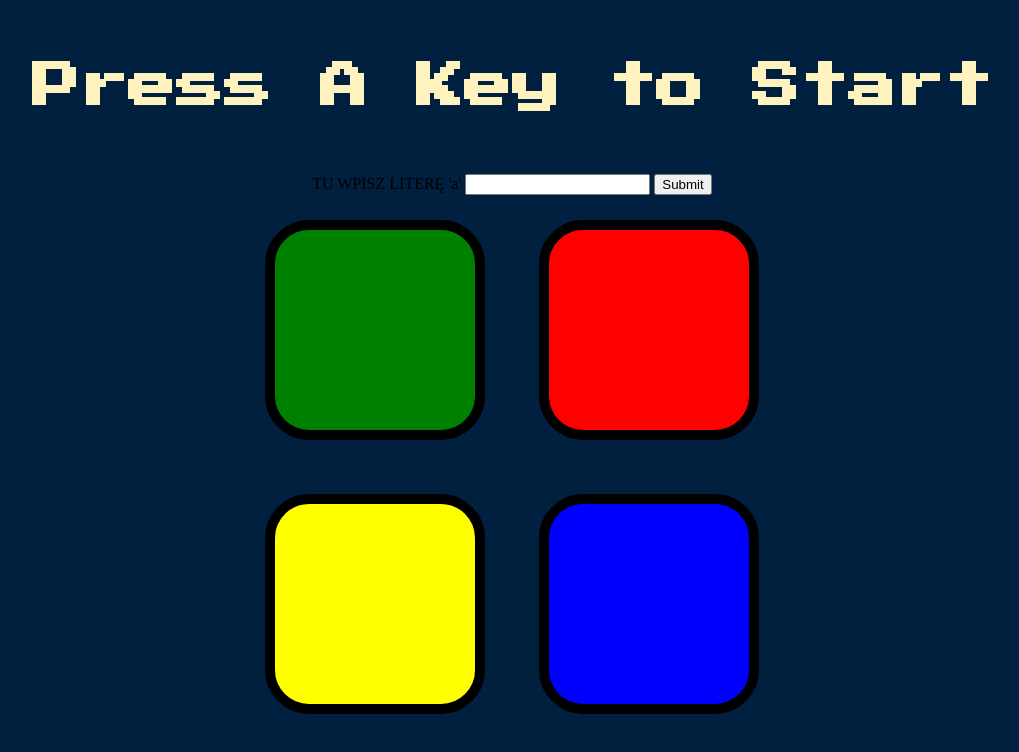
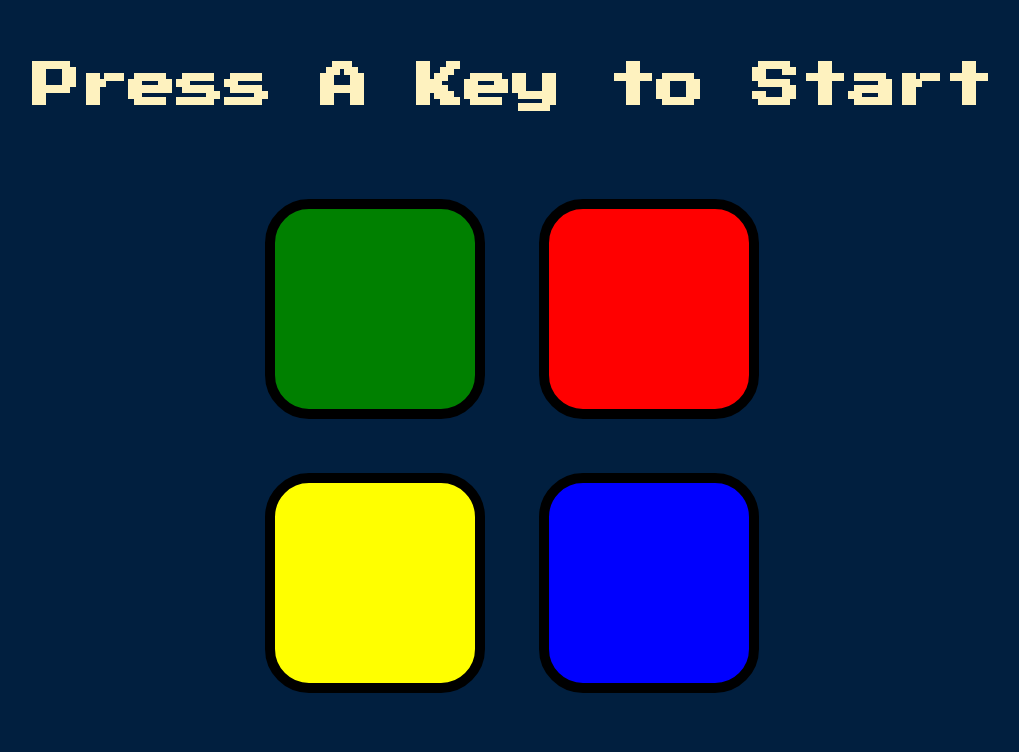
Before and after one commit to piotrmaz/SimonGameChallenge, a plain HTML site: page index.html in a window 1280 px wide. Shown: the whole page, without its empty margins (128-1147 px from the left). Drawn offline with nearby package versions, Linux system fonts and the light colour scheme.

Commit message:
delete input

```diff
--- a/index.html
+++ b/index.html
@@ -11,12 +11,7 @@
 
 <body>
   <h1 id="level-title">Press A Key to Start</h1>
-  <div class="mobile">
-    TU WPISZ LITERĘ 'a'
-    <input type="text" name="char" />
-    <input type="submit" name="OK" />
 
-  </div>
   <div class="container">
     <div lass="row">
 
```
